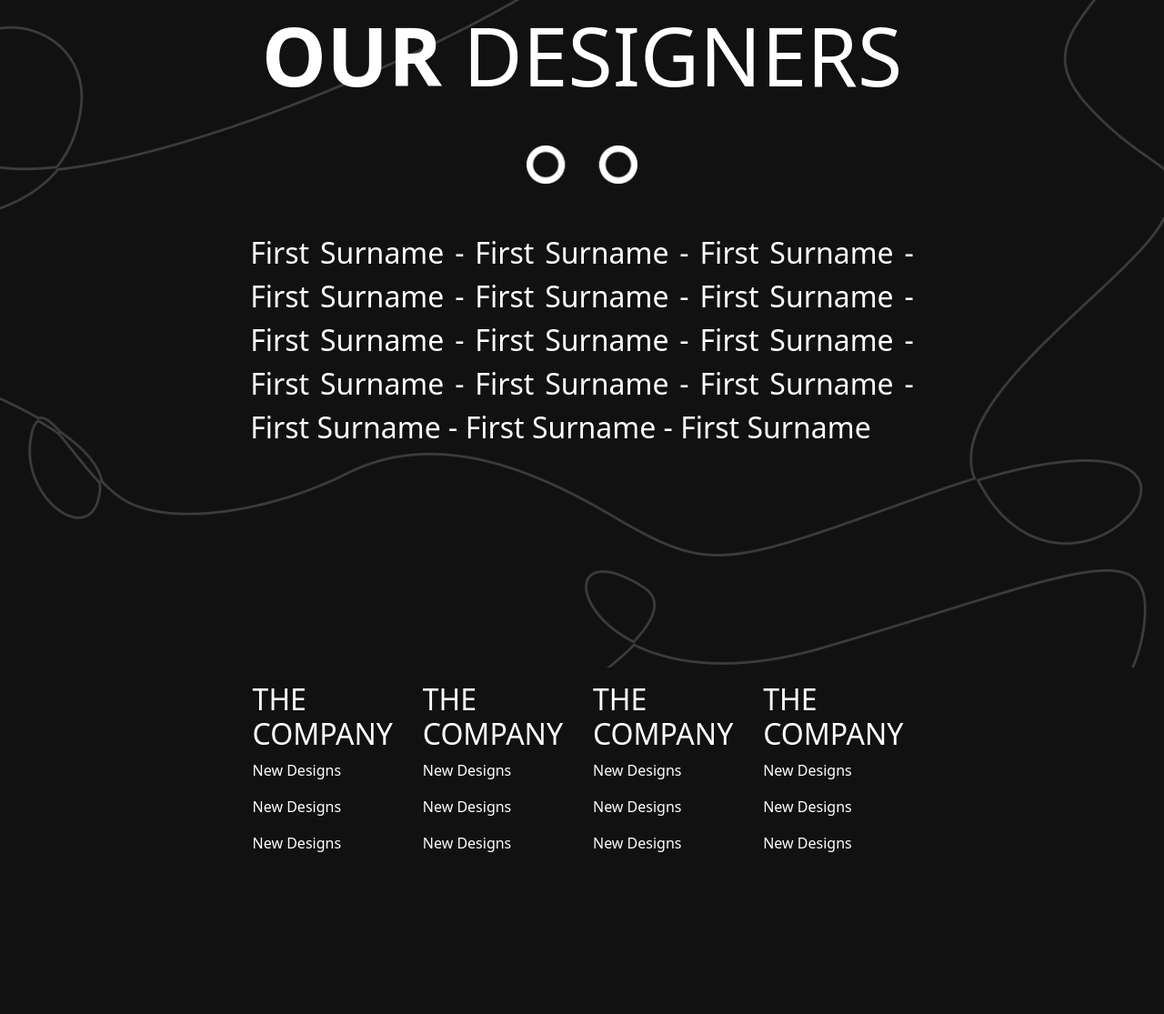
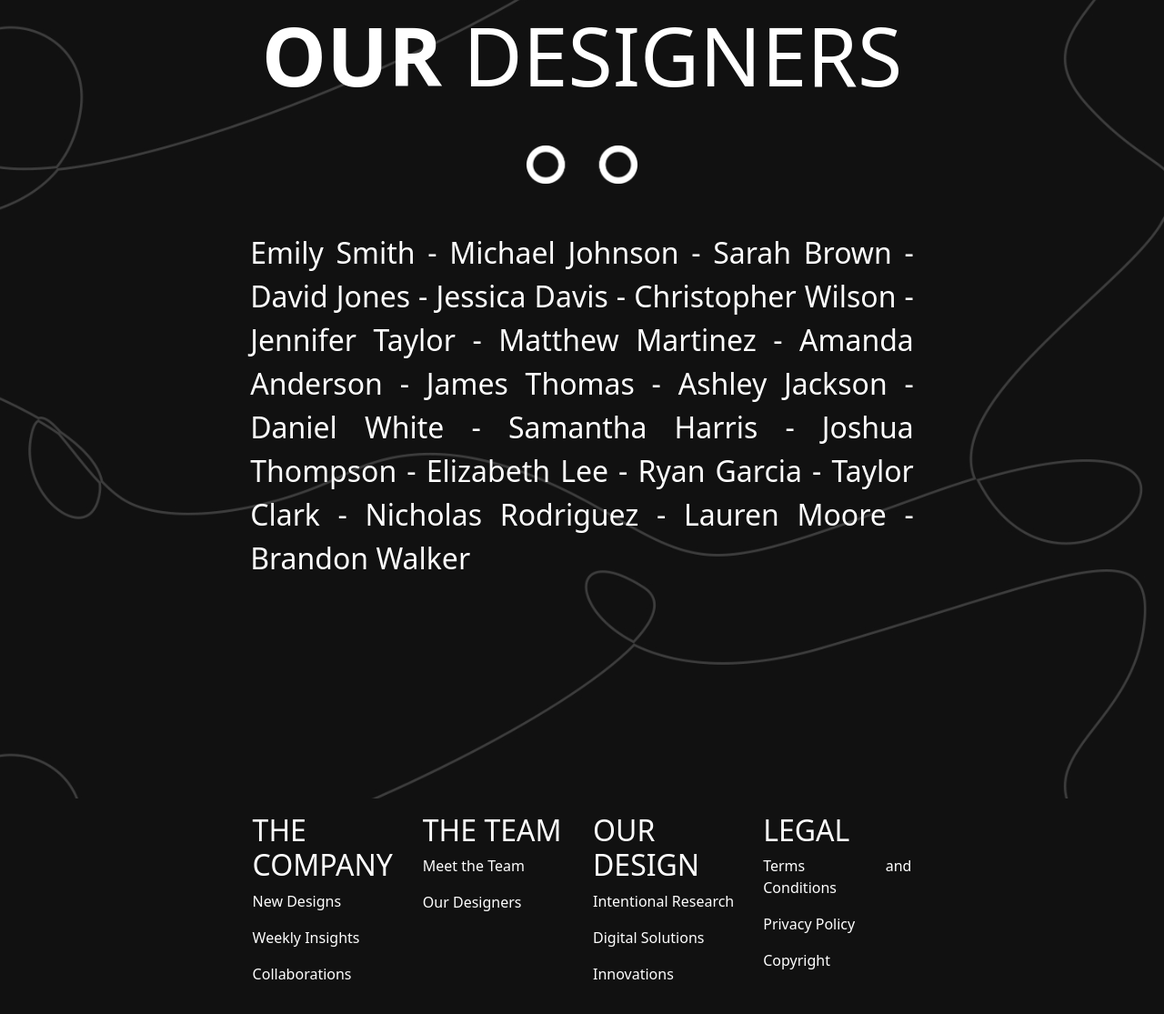
Before and after one commit to JayJayOnGit/webtechwebsite, a PHP site: page /index.php in a window 1280 px wide. Shown: the part 4174-5289 px from the top of the page at 91% size. Before the commit the page ends 5111 px from the top, so only its background shows below. Run offline with PHP 8.4, Linux system fonts and the light colour scheme; data that the repository does not hold is empty.

Commit message:
final touch

```diff
--- a/footer.php
+++ b/footer.php
@@ -3,29 +3,28 @@
         <div class="col">
             <h2>The Company</h2>
             <p>New Designs</p>
-            <p>New Designs</p>
-            <p>New Designs</p>
+            <p>Weekly Insights</p>
+            <p>Collaborations</p>
         </div>
 
         <div class="col">
-            <h2>The Company</h2>
-            <p>New Designs</p>
-            <p>New Designs</p>
-            <p>New Designs</p>
+            <h2>The Team</h2>
+            <p>Meet the Team</p>
+            <p>Our Designers</p>
         </div>
 
         <div class="col">
-            <h2>The Company</h2>
-            <p>New Designs</p>
-            <p>New Designs</p>
-            <p>New Designs</p>
+            <h2>Our Design</h2>
+            <p>Intentional Research</p>
+            <p>Digital Solutions</p>
+            <p>Innovations</p>
         </div>
 
         <div class="col">
-            <h2>The Company</h2>
-            <p>New Designs</p>
-            <p>New Designs</p>
-            <p>New Designs</p>
+            <h2>Legal</h2>
+            <p>Terms and Conditions</p>
+            <p>Privacy Policy</p>
+            <p>Copyright</p>
         </div>
     </div>
 </footer>
--- a/index.php
+++ b/index.php
@@ -10,7 +10,7 @@ include_once 'header.php';
                     <h1 class="fw-bold">Design</h1>
                     <h2 class="fw-light">Innovations</h2>
                     <img class="dots" src="images/black_dots.png">
-                    <p>Lorem ipsum dolor sit amet, consectetur adipiscing elit. Pellentesque pharetra ac tortor sit amet semper. Vestibulum feugiat molestie nibh, ac interdum lectus condimentum nec. Duis vulputate mi ligula, at imperdiet arcu dignissim eu. Maecenas tincidunt purus ac enim dictum faucibus. Nulla neque arcu, eleifend ac dolor vitae, consectetur tempor arcu.</p>
+                    <p>Welcome to The Mad Hatter. We specialize in cutting-edge design solutions that redefine industries. From sleek product designs to immersive user experiences, we blend creativity with functionality. Our team thrives on pushing boundaries, crafting innovations that captivate audiences and drive success. Let's transform your vision into tomorrow's trendsetting reality.</p>
                 </div>
                 <div class="col position-relative">
                     <img id="img-vr" src="images/01.jpeg">
@@ -20,7 +20,7 @@ include_once 'header.php';
                     <h1 class="fw-bold">Creative</h1>
                     <h2 class="fw-light">Solutions</h2>
                     <img class="dots" src="images/black_dots.png">
-                    <p>Lorem ipsum dolor sit amet, consectetur adipiscing elit. Pellentesque pharetra ac tortor sit amet semper. Vestibulum feugiat molestie nibh, ac interdum lectus condimentum nec. Duis vulputate mi ligula, at imperdiet arcu dignissim eu. Maecenas tincidunt purus ac enim dictum faucibus. Nulla neque arcu, eleifend ac dolor vitae, consectetur tempor arcu.</p>
+                    <p>Here within The Mad Hatter, we excel in delivering bespoke, out-of-the-box solutions tailored to your needs. From branding to problem-solving, we harness creativity to ignite transformation. Our team combines strategic thinking with artistic flair to craft solutions that resonate, inspire, and elevate your business in a dynamic marketplace.</p>
                 </div>
             </div>
         </container>
@@ -86,7 +86,7 @@ include_once 'header.php';
         <div class="designers">
             <header><b>Our </b>Designers</header>
             <img class="dots" src="images/white_dots.png">
-            <p>First Surname - First Surname - First Surname - First Surname - First Surname - First Surname - First Surname - First Surname - First Surname - First Surname - First Surname - First Surname - First Surname - First Surname - First Surname</p>
+            <p>Emily Smith - Michael Johnson - Sarah Brown - David Jones - Jessica Davis - Christopher Wilson - Jennifer Taylor - Matthew Martinez - Amanda Anderson - James Thomas - Ashley Jackson - Daniel White - Samantha Harris - Joshua Thompson - Elizabeth Lee - Ryan Garcia - Taylor Clark - Nicholas Rodriguez - Lauren Moore - Brandon Walker</p>
         </div>
     </div>
 </body>
```
Also changed, not shown: data.php (+4 -3 lines).
